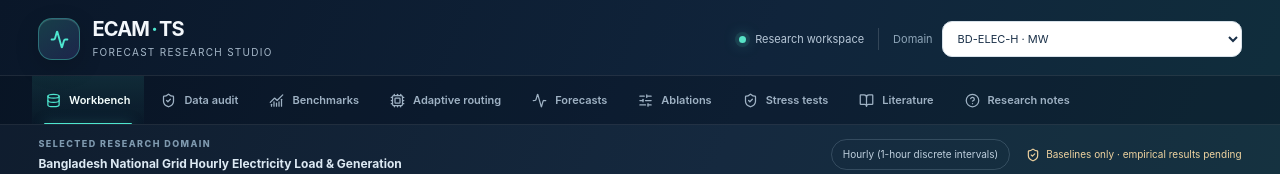
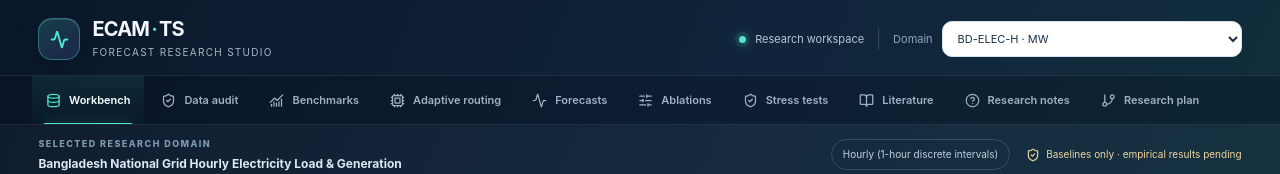
Before and after one commit to arafatalsaidrifat/ECAM-TS, a React (Vite) app: page / in a window 1280 px wide. Shown: the top 174 px of the page. Built offline with nearby package versions, Linux system fonts and the light colour scheme.

Commit message:
Add research plan navigation

```diff
--- a/src/components/Header.tsx
+++ b/src/components/Header.tsx
@@ -1,7 +1,7 @@
 import React from 'react';
 import { DomainCode } from '../types';
 import { DATASET_REGISTRY } from '../data/datasets';
-import { Activity, BookOpen, Cpu, Database, HelpCircle, ShieldCheck, SlidersHorizontal, ChartNoAxesCombined } from 'lucide-react';
+import { Activity, BookOpen, Cpu, Database, HelpCircle, ShieldCheck, SlidersHorizontal, ChartNoAxesCombined, GitBranch } from 'lucide-react';
 import { motion } from 'motion/react';
 
 interface HeaderProps {
@@ -20,6 +20,7 @@ const tabs = [
   { id: 'stress-testing', label: 'Stress tests', short: 'Stress tests', icon: ShieldCheck, group: 'Diagnostics' },
   { id: 'scientific-literature', label: 'Literature', short: 'Literature', icon: BookOpen, group: 'Research' },
   { id: 'defense-inquiry', label: 'Research notes', short: 'Notes', icon: HelpCircle, group: 'Research' },
+  { id: 'research-roadmap', label: 'Research plan', short: 'Plan', icon: GitBranch, group: 'Research' },
 ];
 export const Header: React.FC<HeaderProps> = ({ currentTab, setCurrentTab, selectedDomain, setSelectedDomain }) => {
   const currentDataset = DATASET_REGISTRY[selectedDomain];
```
